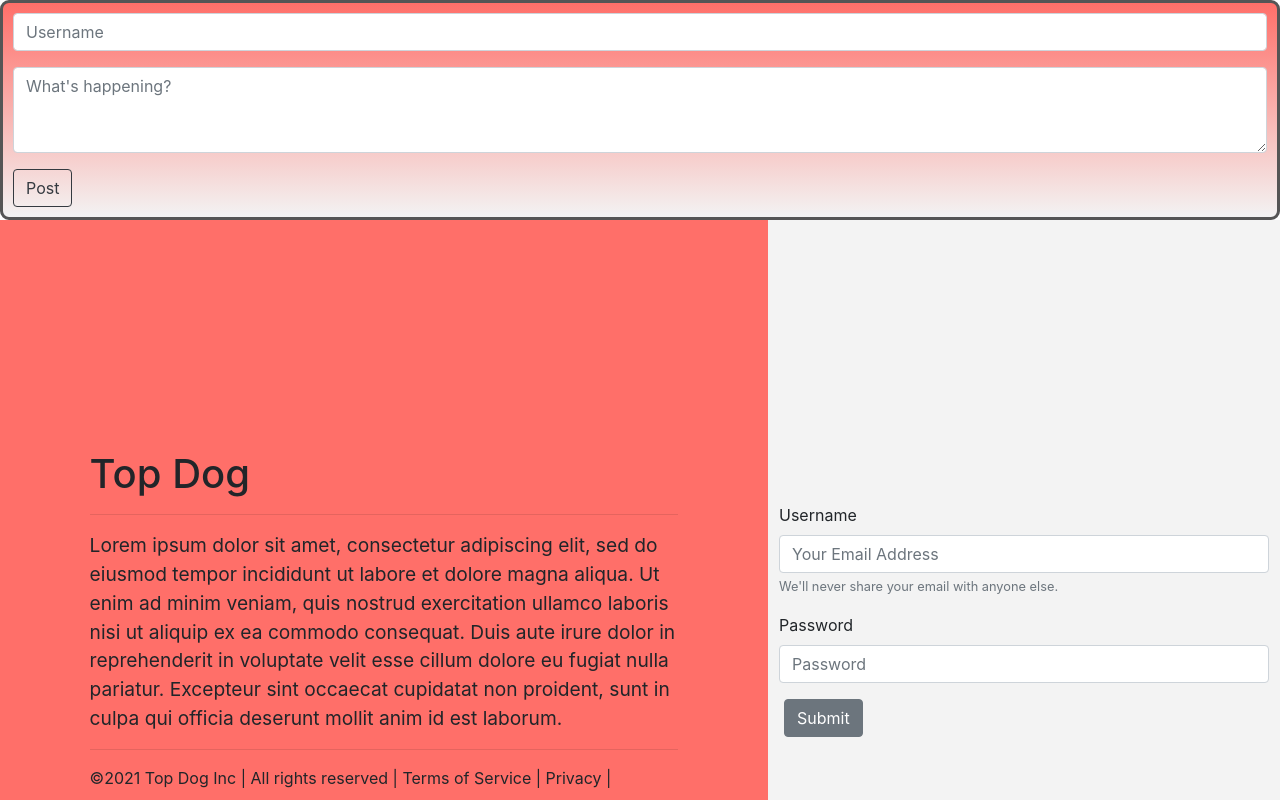
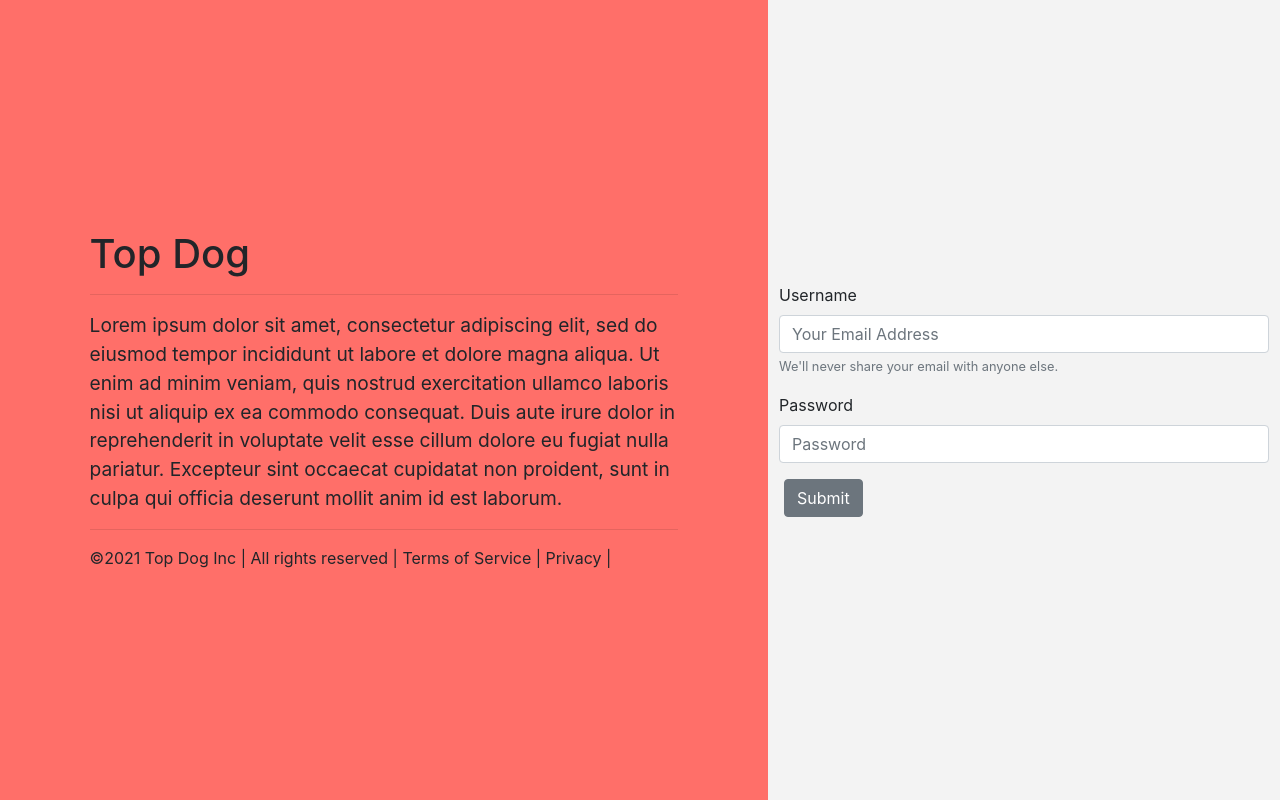
Before and after one commit to deltadesign/topdog, a React (Create React App) app: page / in a window 1280 px wide. Shown: the top 800 px of the page. Built offline with nearby package versions, Linux system fonts and the light colour scheme.

Commit message:
status form final

```diff
--- a/src/App.js
+++ b/src/App.js
@@ -9,7 +9,7 @@ import Landing from './components/landing';
 import Profile from './components/profile';
 import Footer from './components/footer';
 import Navbar from './components/navbar';
-import StatusForm from './components/forms/statusform';
+
 // this app uses the class based system
 // this class contains the render method
 class App extends React.Component {
@@ -35,7 +35,7 @@ class App extends React.Component {
     <>
     {/* <pre>{JSON.stringify(this.state)}</pre> */}
       {/* <Navbar/> */}
-      <StatusForm />
+
        {this.state.loggedIn ? <Profile logout = {()=>this.userLogin()}/> : <Landing userLogin = {()=>this.userLogin()}/>}
       {/* <Footer/> */}
     </>
```
